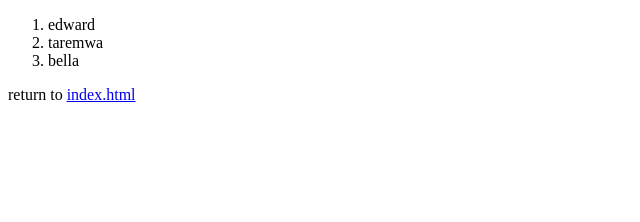
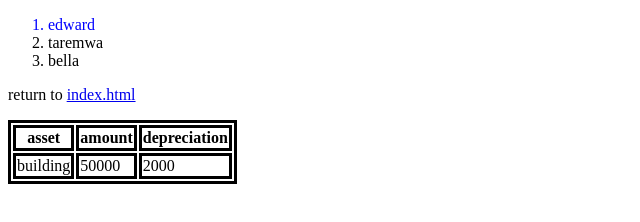
Before and after one commit to Edwin-Rugoogamu/intro-to-html, a plain HTML site: page Agricuiture officer/farmerone.html in a window 1280 px wide. Shown: the whole page, without its empty margins (0-640 px from the left). Drawn offline with Linux system fonts and the light colour scheme.

Commit message:
added css

```diff
--- a/Agricuiture officer/farmerone.html
+++ b/Agricuiture officer/farmerone.html
@@ -1,17 +1,31 @@
 <!DOCTYPE html>
 <html lang="en">
   <head>
-    <meta charset="UTF-8">
-    <meta http-equiv="X-UA-Compatible" content="IE=edge">
-    <meta name="viewport" content="width=device-width, initial-scale=1.0">
+    <meta charset="UTF-8" />
+    <meta http-equiv="X-UA-Compatible" content="IE=edge" />
+    <meta name="viewport" content="width=device-width, initial-scale=1.0" />
     <title>during</title>
+    <link rel="stylesheet" href="style.css" />
   </head>
   <body>
     <ol>
-        <li>edward</li>
+      <li class="them">edward</li>
       <li>taremwa</li>
       <li>bella</li>
     </ol>
     <p>return to <a href="../index.html">index.html</a></p>
+
+    <table class="tab">
+      <tr>
+        <th>asset</th>
+        <th>amount</th>
+        <th>depreciation</th>
+      </tr>
+      <tr>
+        <td>building</td>
+        <td>50000</td>
+        <td>2000</td>
+      </tr>
+    </table>
   </body>
 </html>
--- /dev/null
+++ b/Agricuiture officer/style.css
@@ -0,0 +1,10 @@
+.them {
+  color: blue;
+}
+.tab,
+tr,
+th,
+td {
+  border: 2px;
+  border: solid;
+}
```
Lines whose indentation alone changed are shown as unchanged.
